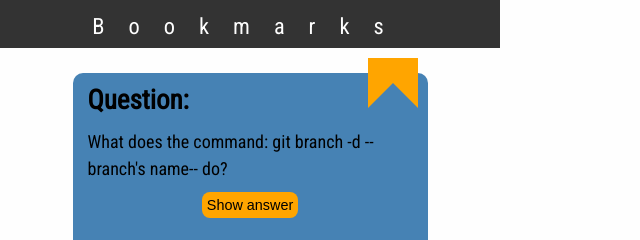
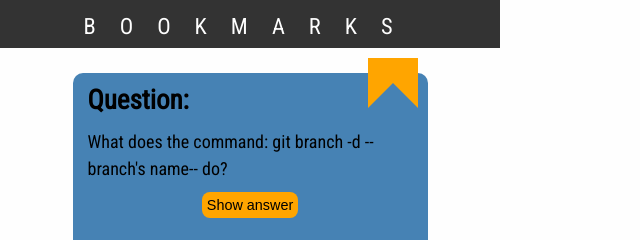
Before and after one commit to deriancastro/quiz-app, a website built with Vite: page src/index.html in a window 1280 px wide. Both pictures are taken after a click on the button 196 px from the left and 771 px from the top of the page. Shown: the top 240 px of the page, 0-640 px from the left. Built offline with nearby package versions, Linux system fonts and the light colour scheme.

Commit message:
Update setupNavigation

```diff
--- a/src/index.html
+++ b/src/index.html
@@ -15,20 +15,10 @@
 </head>
 
 <body>
-  <header class="app-header js-home-header">
-    <h1 class="app-header__heading">SABIO</h1>
+  <header class="app-header">
+    <h1 class="app-header__heading" data-header>SABIO</h1>
   </header>
-  <header class="app-header js-bookmark-header hidden">
-    <h1 class="app-header__heading">Bookmarks</h1>
-  </header>
-  <header class="app-header js-create-header hidden">
-    <h1 class="app-header__heading">Create</h1>
-  </header>
-  <header class="app-header js-profile-header hidden">
-    <h1 class="app-header__heading">Profile</h1>
-  </header>
-
-  <main class="app-main js-home">
+  <main class="app-main" data-page="home">
     <section class="quiz-card">
       <div role="button" class="quiz-card__bookmark quiz-card__bookmark--selected js-quiz-card-bookmark"
         aria-label="Add bookmark"></div>
@@ -88,7 +78,7 @@
     </section>
   </main>
 
-  <main class="app-main js-bookmark hidden">
+  <main class="app-main hidden" data-page="bookmark">
     <section class="quiz-card">
       <div role="button" class="quiz-card__bookmark quiz-card__bookmark--selected js-quiz-card-bookmark"
         aria-label="Add bookmark"></div>
@@ -129,7 +119,7 @@
     </section>
   </main>
 
-  <main class="app-main js-create hidden">
+  <main class="app-main hidden" data-page="create">
     <form class="quiz-form">
       <p>Add a new Question in just 3 steps!</p>
       <label for="add-question">1. Write your question:</label>
@@ -142,7 +132,7 @@
     </form>
   </main>
 
-  <main class="app-main js-profile hidden">
+  <main class="app-main hidden" data-page="profile">
     <form class="quiz-profile">
       <figure class="quiz-profile__photo">
         <img class="image-fluid" src="../../assets/photo-profile.jpg" alt="" />
@@ -170,16 +160,16 @@
 
   <footer class="menu">
     <nav class="menu__nav">
-      <button class="menu__nav-link menu__nav-link--highlighted js-home-button">
+      <button class="menu__nav-link menu__nav-link--highlighted" data-nav="home" data-header-text="Sabio">
         <img src="../../assets/house.png" alt="" />
       </button>
-      <button class="menu__nav-link js-bookmark-button">
+      <button class="menu__nav-link" data-nav="bookmark" data-header-text="bookmarks">
         <img src="../../assets/bookmark.png" alt="" />
       </button>
-      <button class="menu__nav-link js-create-button">
+      <button class="menu__nav-link" data-nav="create" data-header-text="create card">
         <img src="../../assets/edit.png" alt="" />
       </button>
-      <button class="menu__nav-link js-profile-button">
+      <button class="menu__nav-link" data-nav="profile" data-header-text="profile page">
         <img src="../../assets/user.png" alt="" />
       </button>
     </nav>
--- a/src/setupNavigation.js
+++ b/src/setupNavigation.js
@@ -1,83 +1,34 @@
+import getAllElements from './utils/getAllElements'
 import getElement from './utils/getElement'
 
 export default function setupNavigation() {
-  const homeButton = getElement('.js-home-button')
-  const bookmarkButton = getElement('.js-bookmark-button')
-  const createButton = getElement('.js-create-button')
-  const profileButton = getElement('.js-profile-button')
+  const header = getElement('[data-header]')
+  const pages = getAllElements('[data-page]')
+  const buttons = getAllElements('[data-nav]')
 
-  const homePage = getElement('.js-home')
-  const bookmarkPage = getElement('.js-bookmark')
-  const createPage = getElement('.js-create')
-  const profilePage = getElement('.js-profile')
+  buttons.forEach(button => {
+    button.addEventListener('click', () => {
+      const buttonName = button.dataset.nav
+      header.innerText = button.dataset.headerText.toUpperCase()
+      changePage(buttonName)
+      changeButton(buttonName)
+    })
+  })
 
-  const homeHeader = getElement('.js-home-header')
-  const bookmarkHeader = getElement('.js-bookmark-header')
-  const createHeader = getElement('.js-create-header')
-  const profileHeader = getElement('.js-profile-header')
-
-  homeButton.addEventListener('click', navigateToHome)
-  bookmarkButton.addEventListener('click', navigateToBookmark)
-  createButton.addEventListener('click', navigateToCreate)
-  profileButton.addEventListener('click', navigateToProfile)
-
-  function navigateToHome() {
-    showHeader(homeHeader)
-    changePage(homePage)
-    activeNavButton(homeButton)
+  function changeButton(buttonName) {
+    buttons.forEach(button => {
+      const buttonActiveName = button.dataset.nav
+      button.classList.toggle(
+        'menu__nav-link--highlighted',
+        buttonActiveName === buttonName
+      )
+    })
   }
 
-  function navigateToBookmark() {
-    showHeader(bookmarkHeader)
-    changePage(bookmarkPage)
-    activeNavButton(bookmarkButton)
-  }
-
-  function navigateToCreate() {
-    showHeader(createHeader)
-    changePage(createPage)
-    activeNavButton(createButton)
-  }
-
-  function navigateToProfile() {
-    showHeader(profileHeader)
-    changePage(profilePage)
-    activeNavButton(profileButton)
-  }
-
-  function showHeader(header) {
-    hideAllHeader()
-    header.classList.remove('hidden')
-  }
-
-  function changePage(page) {
-    hideAllPages()
-    page.classList.remove('hidden')
-  }
-
-  function activeNavButton(button) {
-    deactiveNavButtons()
-    button.classList.add('menu__nav-link--highlighted')
-  }
-
-  function hideAllHeader() {
-    homeHeader.classList.add('hidden')
-    bookmarkHeader.classList.add('hidden')
-    createHeader.classList.add('hidden')
-    profileHeader.classList.add('hidden')
-  }
-
-  function hideAllPages() {
-    homePage.classList.add('hidden')
-    bookmarkPage.classList.add('hidden')
-    createPage.classList.add('hidden')
-    profilePage.classList.add('hidden')
-  }
-
-  function deactiveNavButtons() {
-    homeButton.classList.remove('menu__nav-link--highlighted')
-    bookmarkButton.classList.remove('menu__nav-link--highlighted')
-    createButton.classList.remove('menu__nav-link--highlighted')
-    profileButton.classList.remove('menu__nav-link--highlighted')
+  function changePage(buttonName) {
+    pages.forEach(page => {
+      const pageName = page.dataset.page
+      page.classList.toggle('hidden', pageName !== buttonName)
+    })
   }
 }
```
